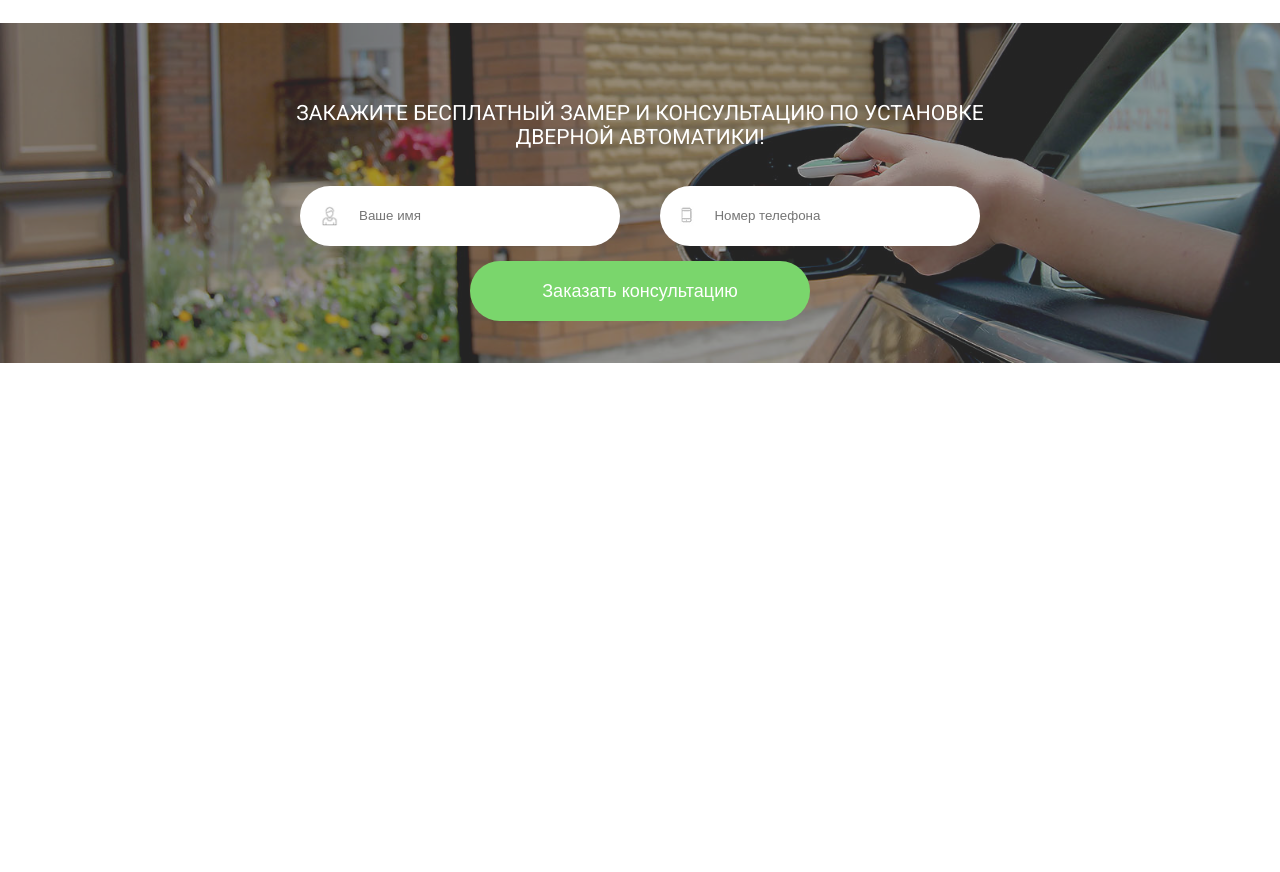
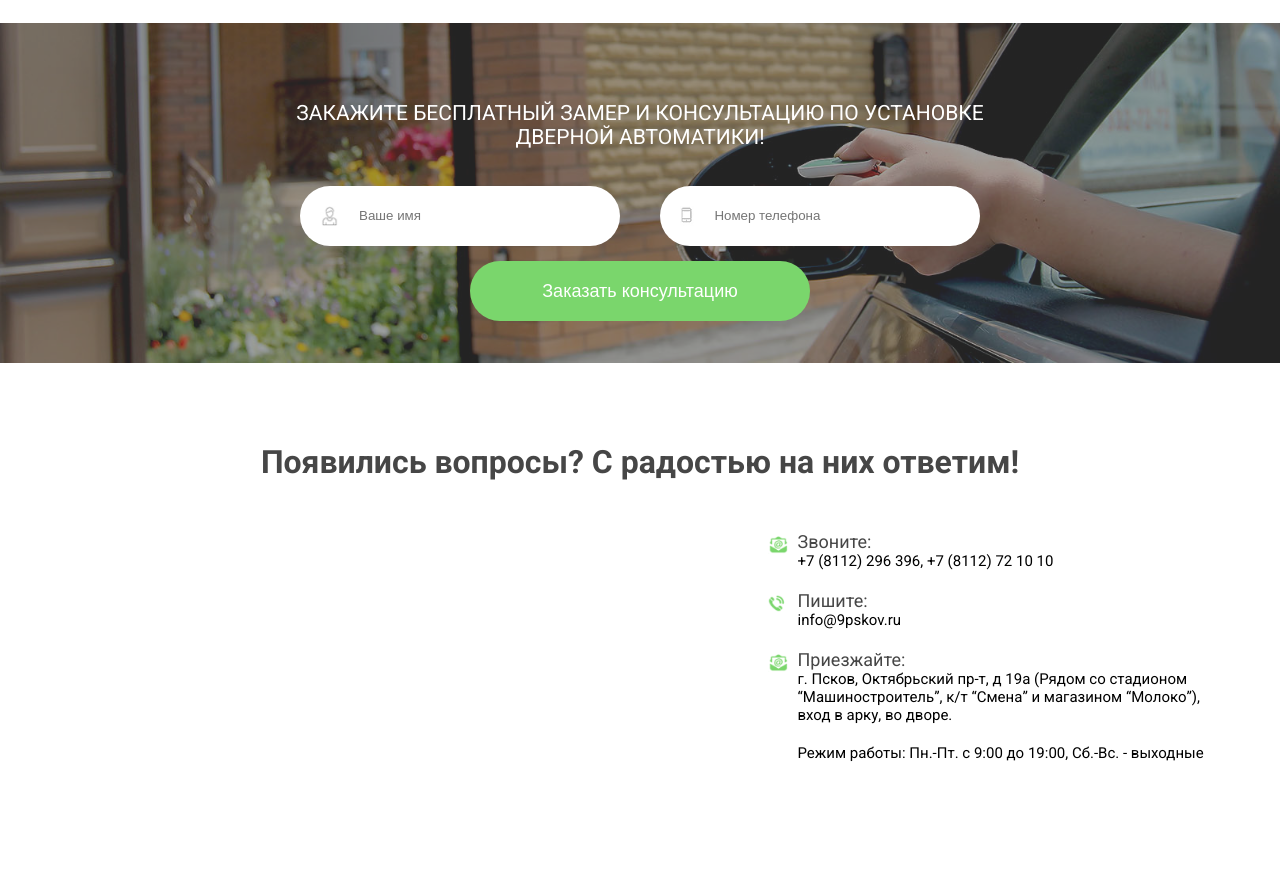
Before and after one commit to MaximTrz/doors, a plain HTML site: page index.html in a window 1280 px wide. Shown: the part 3908-4780 px from the top of the page. Before the commit the page ends 4271 px from the top, so only its background shows below. Drawn offline with nearby package versions, Linux system fonts and the light colour scheme.

Commit message:
27/03/2019

```diff
--- a/index.html
+++ b/index.html
@@ -465,7 +465,6 @@
 				</div>
 				<!-- /.ringOrder__title -->
 				<div class="InputBlock InputBlock_order">
-
 					<div class="inputBox">
 						<img src="img/header/icon4.png" alt="" class="inputBox__icon">
 						<input type="text" class="inputBox__input" placeholder="Ваше имя">
@@ -476,7 +475,6 @@
 						<input type="text" class="inputBox__input" placeholder="Номер телефона">
 					</div>
 					<!-- /.inputBox -->
-
 				</div>
 				<!-- /.inputBlock -->
 
@@ -493,10 +491,60 @@
 </section>
 <!-- /.offer -->
 
-
-
-
-
+<section class="contacts">
+	<div class="container">
+		<div class="contacts__title">
+			Появились вопросы? С радостью на них ответим!
+		</div>
+		<!-- /.contacts__title -->
+		<div class="contactsBox">
+			<div class="contactsBox__mapBox">
+				<a href="https://yandex.ru/maps/?um=constructor%3A68f3be3bedb9ea219323f3daad0241531484e320ca40be94406b082e1b540a4f&amp;source=constructorStatic" target="_blank"><img src="https://api-maps.yandex.ru/services/constructor/1.0/static/?um=constructor%3A68f3be3bedb9ea219323f3daad0241531484e320ca40be94406b082e1b540a4f&amp;width=600&amp;height=400&amp;lang=ru_RU" alt="" style="border: 0;" /></a>
+			</div>
+			<!-- /.contactsBox__mapBox -->
+			<div class="contactsList">
+				<div class="contactsListItem">
+					<img src="img/contacts/mail.png" alt="Телефон" class="contactsListItem__icon">
+					<div class="contactsListItem__text">
+						<span>Звоните:</span>
+						+7 (8112) 296 396, +7 (8112) 72 10 10
+					</div>
+					<!-- /.contactsListItem__text -->
+				</div>
+				<!-- /.contactsListIstem -->
+				<div class="contactsListItem">
+					<img src="img/contacts/phone.png" alt="Телефон" class="contactsListItem__icon">
+					<div class="contactsListItem__text">
+						<span>Пишите:</span>
+						info@9pskov.ru
+					</div>
+					<!-- /.contactsListItem__text -->
+				</div>
+				<!-- /.contactsListIstem -->
+				<div class="contactsListItem">
+					<img src="img/contacts/mail.png" alt="Телефон" class="contactsListItem__icon">
+					<div class="contactsListItem__text">
+						<span>Приезжайте:</span>
+						г. Псков, Октябрьский пр-т, д 19а (Рядом со стадионом “Машиностроитель”, к/т “Смена” и магазином “Молоко”), вход в арку, во дворе.
+					</div>
+					<!-- /.contactsListItem__text -->
+				</div>
+				<!-- /.contactsListIstem -->
+				<div class="contactsListItem contactsListItem_workTime">
+					<div class="contactsListItem__text">
+						Режим работы: Пн.-Пт. с 9:00 до 19:00, Сб.-Вс. - выходные
+					</div>
+					<!-- /.contactsListItem__text -->
+				</div>
+				<!-- /.contactsListIstem -->
+			</div>
+			<!-- /.contactTextBox -->
+		</div>
+		<!-- /.contactsBox -->
+	</div>
+	<!-- /.container -->
+</section>
+<!-- /.contacts -->
 
 
 <script src="https://ajax.googleapis.com/ajax/libs/jquery/3.3.1/jquery.min.js"></script>
--- /dev/null
+++ b/sass/_contacts.scss
@@ -0,0 +1,51 @@
+.contacts{
+    padding-top: 80px;
+    padding-bottom: 90px;
+    &__title{
+        font-size: 32px;
+        font-family: "Roboto";
+        color: $mainText;
+        font-weight: bold;
+        text-align: center;
+        margin-bottom: 50px;
+    }
+}
+
+.contactsBox{
+    display: flex;
+    align-items: center;
+    justify-content: center;
+    &__mapBox{
+        flex-basis: 655px;
+        margin-right: 50px;
+    }
+}
+
+.contactsList{
+    flex-basis: 450px;
+}
+
+.contactsListItem{
+
+    display: flex;
+    margin-bottom: 20px;
+    align-items: flex-start;
+    &_workTime{
+        margin-left: 30px;
+    }
+
+
+    &__icon{
+        width: 20px;
+        transform: translateY(5px);
+        margin-right: 10px;
+    }
+    &__text{
+        span{
+            font-size: 18px;
+            color: $mainText;
+            display: block;
+        }
+        font-size: 15px;
+    }
+}
--- a/sass/style.scss
+++ b/sass/style.scss
@@ -72,6 +72,8 @@ a {
 @import 'other.scss';
 @import 'offer.scss';
 @import 'forms.scss';
+@import 'contacts.scss';
+
 
 @import 'media1366.scss';
 @import 'media768.scss';
```
Also changed, not shown: css/style.css, img/contacts/mail.png (added), img/contacts/mapMarker.png (added), img/contacts/phone.png (added).
